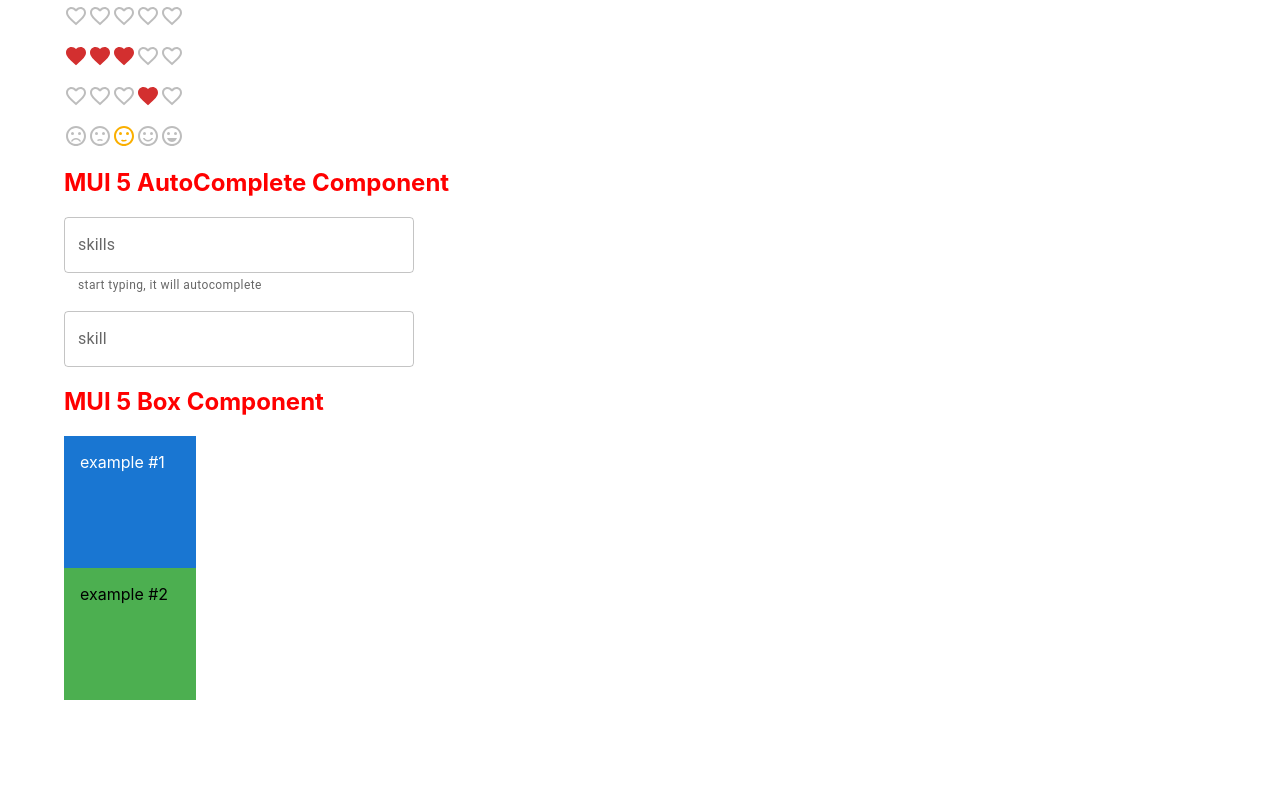
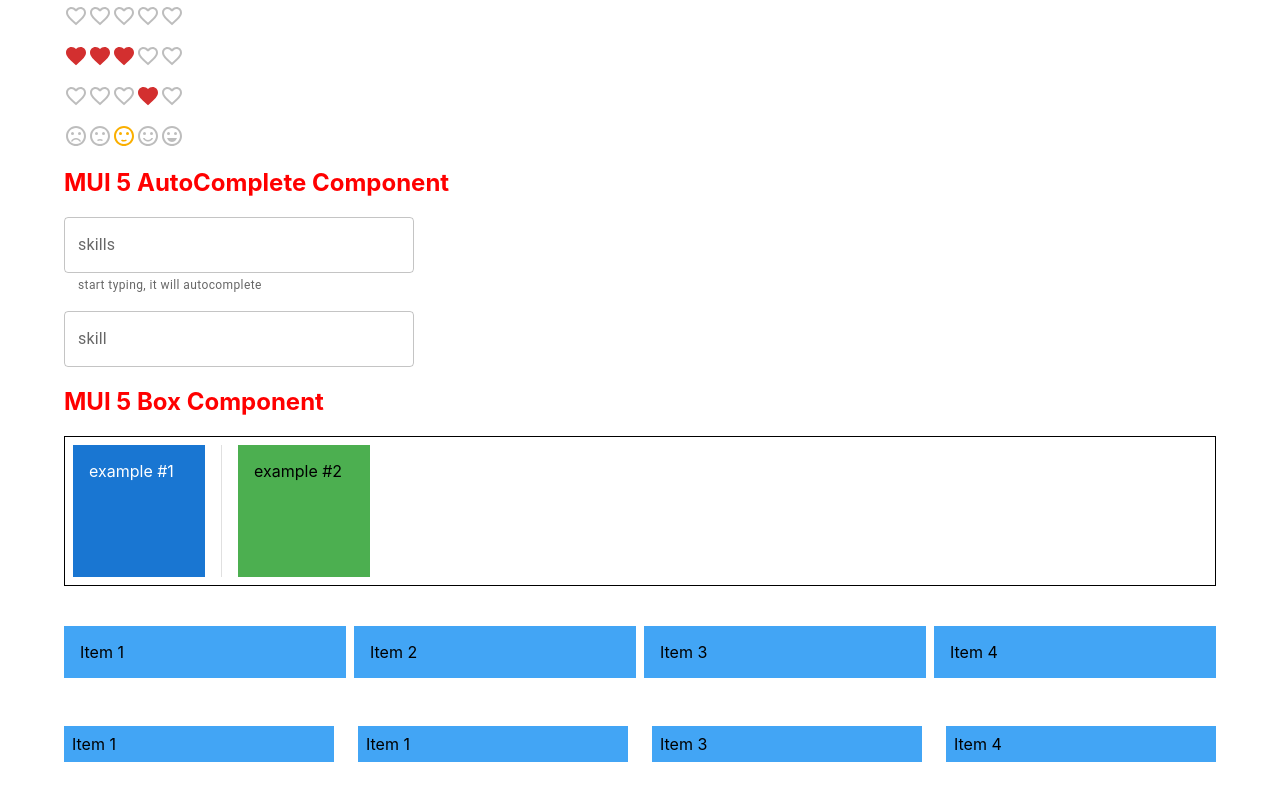
Before and after one commit to Dina2703/mui5-app, a React (Create React App) app: page / in a window 1280 px wide. Shown: the part 2908-3708 px from the top of the page. Before the commit the page ends 3672 px from the top, so only its background shows below. Built offline with nearby package versions, Linux system fonts and the light colour scheme.

Commit message:
Grid, Box, Stack in MUI

```diff
--- a/src/components/MuiLayout.js
+++ b/src/components/MuiLayout.js
@@ -1,10 +1,16 @@
-import { Box } from "@mui/material";
+import { Box, Stack, Divider, Grid } from "@mui/material";
 import React from "react";
 
 function MuiLayout() {
-  //Box accepts 'sx' props for custom styling, and use MUI themes, like 'primary.main', and access MUI css system props (see: https://mui.com/system/properties/)
   return (
     <>
+      <Stack
+        spacing={2}
+        p={1}
+        direction="row"
+        divider={<Divider orientation="vertical" flexItem />}
+        sx={{ border: "1px solid" }}
+      >
         <Box
           sx={{
             color: "#fff",
@@ -28,8 +34,60 @@
         >
           example #2
         </Box>
+      </Stack>
+      <Grid container my={3} rowSpacing={2} columnSpacing={1}>
+        <Grid item xs={10} sm={6} md={3}>
+          <Box bgcolor="primary.light" p={2}>
+            Item 1
+          </Box>
+        </Grid>
+        <Grid item xs={10} sm={6} md={3}>
+          <Box bgcolor="primary.light" p={2}>
+            Item 2
+          </Box>
+        </Grid>
+        <Grid item xs={10} sm={6} md={3}>
+          <Box bgcolor="primary.light" p={2}>
+            Item 3
+          </Box>
+        </Grid>
+        <Grid item xs={10} sm={6} md={3}>
+          <Box bgcolor="primary.light" p={2}>
+            Item 4
+          </Box>
+        </Grid>
+      </Grid>
+      <Grid container my={3} spacing={3}>
+        <Grid item xs>
+          <Box bgcolor="primary.light" p={1}>
+            Item 1
+          </Box>
+        </Grid>
+        <Grid item xs>
+          <Box bgcolor="primary.light" p={1}>
+            Item 1
+          </Box>
+        </Grid>
+        <Grid item xs>
+          <Box bgcolor="primary.light" p={1}>
+            Item 3
+          </Box>
+        </Grid>
+        <Grid item xs>
+          <Box bgcolor="primary.light" p={1}>
+            Item 4
+          </Box>
+        </Grid>
+      </Grid>
     </>
   );
 }
 
 export default MuiLayout;
+/*
+//Box accepts 'sx' props for custom styling, and use MUI themes, like 'primary.main', and access MUI css system props (see: https://mui.com/system/properties/)
+
+//Stack used to manage layout in one-dimention(vertical or horizontal axis), it's default direction is column/vertical. can use: row,column-reverse, row-reverse for direction prop.
+
+//Grid (uses flexbox module) used to create two-dimention and responsive layout. Grid has two variations: grid 'container' for a parent, gird 'item' for children.
+*/
```
Lines whose indentation alone changed are shown as unchanged.
